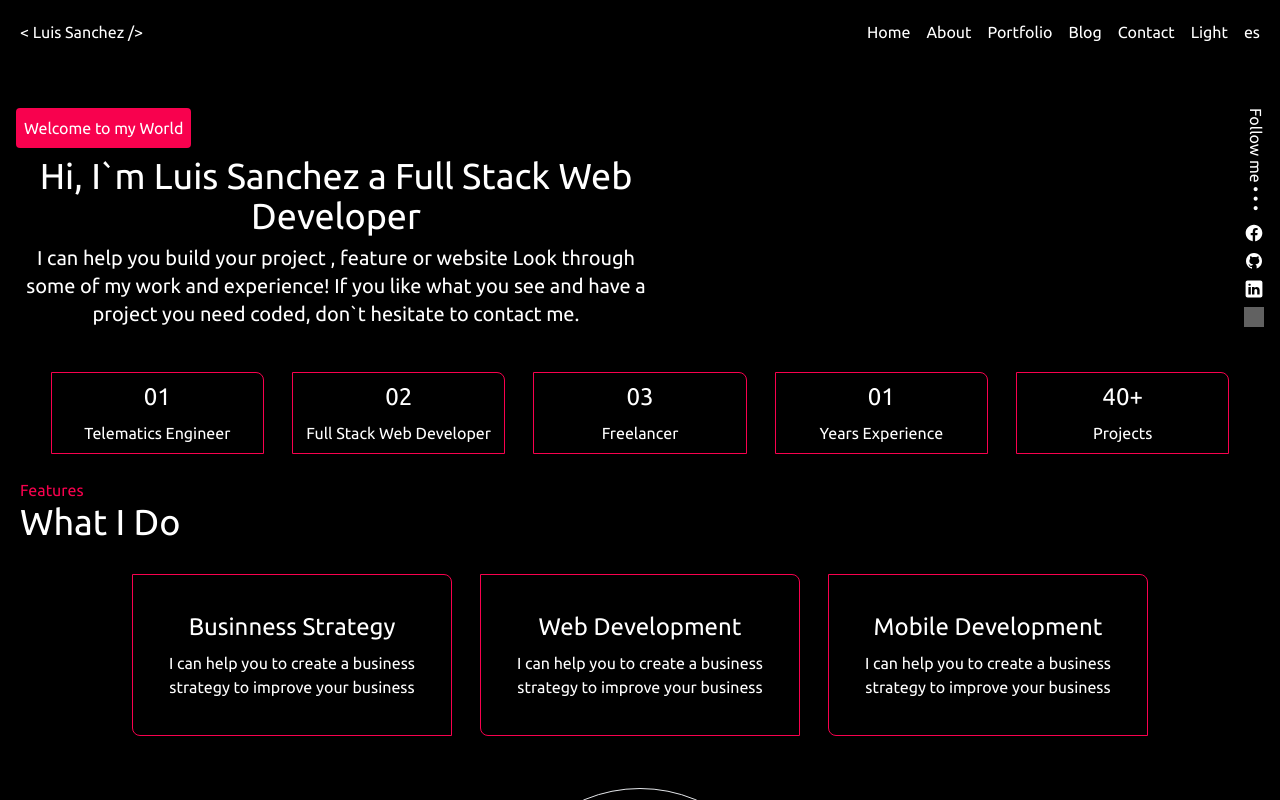
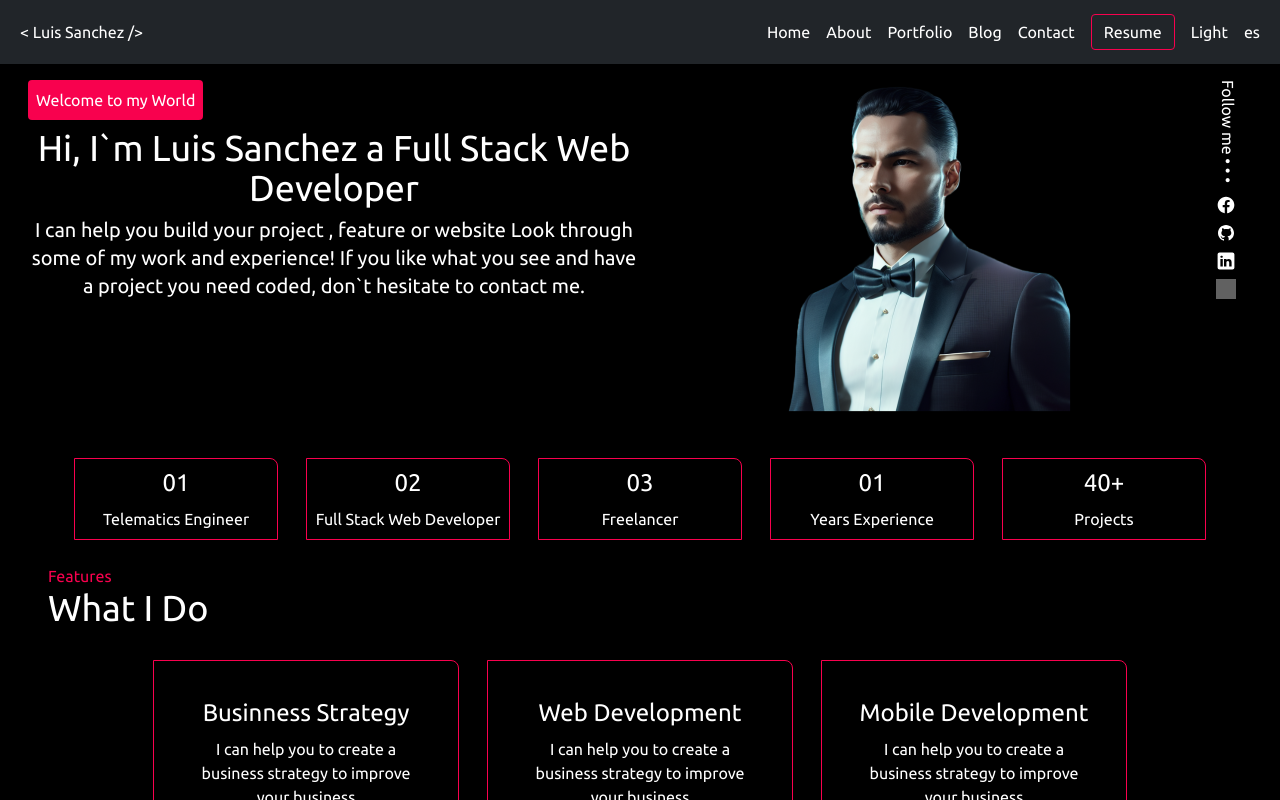
Before and after one commit to sanieni6/ReactPortfolio, a React (Vite) app: page / in a window 1280 px wide. Shown: the top 800 px of the page. Built offline with nearby package versions, Linux system fonts and the light colour scheme; grey boxes are pictures that could not be loaded.

Commit message:
refactor header

```diff
--- a/package.json
+++ b/package.json
@@ -10,6 +10,7 @@
     "preview": "vite preview"
   },
   "dependencies": {
+    "@material-tailwind/react": "^2.0.8",
     "@reduxjs/toolkit": "^1.9.5",
     "react": "^18.2.0",
     "react-dom": "^18.2.0",
--- a/src/index.css
+++ b/src/index.css
@@ -18,3 +18,23 @@
   text-align: center;
   justify-content: center;
 }
+
+.slide-button {
+  display: inline-block;
+  width: 100px;
+  height: 50px;
+  background-color: #000;
+  color: #fff;
+  font-size: 18px;
+  font-weight: bold;
+  cursor: pointer;
+}
+
+.slide-button:hover {
+  background-color: #fff;
+  color: #000;
+}
+
+.mheader {
+  margin-top: 64px;
+}
--- a/src/languages/en.json
+++ b/src/languages/en.json
@@ -7,7 +7,8 @@
             "services":"Services",
             "blog":"Blog",
             "dark":"Dark",
-            "light":"Light"
+            "light":"Light",
+            "resume" : "Resume"
         },
         "home":{
             "firstSub":"Welcome to my World",
--- a/src/languages/es.json
+++ b/src/languages/es.json
@@ -7,7 +7,8 @@
         "services":"Servicios",
         "blog":"Blog",
         "dark":"Oscuro",
-        "light":"Claro"
+        "light":"Claro",
+        "resume" : "Resume"
     },
     "home":{
         "firstSub":"Bienvenido a mi mundo",
--- a/src/routes/About.jsx
+++ b/src/routes/About.jsx
@@ -238,7 +238,7 @@ const About = () => {
   };
 
   return (
-    <div className="w-full">
+    <div className="w-full mheader">
       <div className="flex flex-row w-full justify-between  my-7 h-max py-4">
         {/* who am i? */}
         <div className="flex flex-col items-start ml-7">
--- a/src/routes/Blog.jsx
+++ b/src/routes/Blog.jsx
@@ -3,7 +3,7 @@ import construction from "../images/under-construction.gif"
 const Blog = () => {
 
     return (
-        <div className= "flex w-full items-center justify-center">
+        <div className= "flex w-full items-center justify-center mheader">
             <iframe src={construction} className="w-3/4 h-screen" ></iframe>
 
         </div>
--- a/src/routes/Contact.jsx
+++ b/src/routes/Contact.jsx
@@ -20,7 +20,7 @@ const Contact = () => {
     );
 
     return (
-        <div className="w-full flex flex-col justify-center items-center">
+        <div className="w-full flex flex-col justify-center items-center mheader">
             <div className="w-3/4 mt-7">
                 <h3 className={`${darkMode? 'text-lightText':'text-darkText'}`}>{currentLanguage.contact.secondTitle}</h3>
                 <h2 className={`${darkMode? 'text-lightText':'text-darkText'} text-2xl`}>{currentLanguage.contact.mainTitle}</h2>
--- a/src/routes/Footer.jsx
+++ b/src/routes/Footer.jsx
@@ -18,7 +18,7 @@ const Footer = () => {
         </div>
     );
     return (
-        <footer className='w-full flex flex-col '>
+        <footer className='w-full flex flex-col px-7'>
             {/* personal info */}
             <div className='w-full flex flex-row justify-between items-center'>
                     <div>
--- a/src/routes/Header.jsx
+++ b/src/routes/Header.jsx
@@ -24,7 +24,7 @@ const Header = () => {
 
 
     return (
-        <header className={`flex flex-row justify-between w-full ${darkMode? 'bg-lightMain':'bg-darkMain'} p-5`} >
+        <header className={`flex flex-row justify-between w-full ${darkMode? 'bg-lightMain':'bg-darkThird'} p-5 fixed top-0 left-0 z-10`} >
             <h1 className={`${darkMode? 'text-lightText':'text-darkText'}`}>&lt; Luis Sanchez /&gt;</h1>
             <nav className='flex'>
                 <ul className='flex flex-row gap-4'>
@@ -44,6 +44,9 @@ const Header = () => {
                         <NavLink to="/Contact" className={`${darkMode? 'text-lightText':'text-darkText'}`}>{currentLanguage.header.contact}</NavLink>
                     </li>
                     <li>
+                        <a href="https://docs.google.com/document/d/18wiUSsQHfWPmb2Ba24ylWVNkTu2uVvTIgD-eTbi7zLw/edit?usp=sharing" className={`${darkMode? 'text-lightText':'text-darkText'} border py-2 px-3 rounded ${darkMode? 'border-lightSecond':'border-darkSecond'}`}>{currentLanguage.header.resume}</a>
+                    </li>
+                    <li>
                         <button onClick={handleClick} className={`${darkMode? 'text-lightText':'text-darkText'}`}>
                             {darkMode? currentLanguage.header.dark : currentLanguage.header.light}
                         </button>
--- a/src/routes/Home.jsx
+++ b/src/routes/Home.jsx
@@ -3,6 +3,8 @@ import facebook from '../images/icons8-facebook.svg';
 import github from '../images/icons8-github.svg';
 import linkedin from '../images/icons8-linkedin.svg';
 import medium from '../images/medium.svg';
+import portrait from "../images/portrait2.png";
+
 const Home = () => {
     const { darkMode } = useSelector((store) => store.mode);
     const { currentLanguage } = useSelector((store) => store.languages);
@@ -17,7 +19,7 @@ const Home = () => {
     );
 
     const valuableCarussel = () => (
-        <div className='w-full flex flex-row justify-center gap-7 my-6'>
+        <div className='w-full flex flex-row justify-center gap-7 my-6 px-7'>
             {Object.keys(currentLanguage.home.carusel).map((key) => (
                 <div key={key} className= {`border-solid border ${darkMode? 'border-lightSecond':'border-darkSecond'} p-2 w-1/6 rounded-tr-lg` }>
                     <h3 className={`${darkMode? 'text-lightText':'text-darkText'} text-2xl mb-2`}>{currentLanguage.home.carusel[key].amount}</h3>
@@ -28,7 +30,7 @@ const Home = () => {
     );
 
     const features = () => (
-        <div className='w-full my-6 flex flex-col gap-2'>
+        <div className='w-full my-6 flex flex-col gap-2 px-7'>
             <div className='self-start ml-5 flex flex-col items-start'>
                 <p className={`${darkMode? 'text-lightSecond':'text-darkSecond'} `}>{currentLanguage.home.featureTitle}</p>
                 <h2 className={`${darkMode? 'text-lightText':'text-darkText'} text-4xl`}>{currentLanguage.home.featureSub}</h2>
@@ -46,12 +48,15 @@ const Home = () => {
     );
 
     return (
-        <div className='w-full' >
-            <div className='flex flex-row w-full justify-between  my-7 h-max py-4'>
-                <div className='w-2/4 ml-4 flex flex-col gap-2'>
+        <div className='w-full mheader' >
+            <div className='flex flex-row w-full justify-between  my-7 h-max py-4 px-7'>
+                <div className='w-2/4 flex flex-col gap-2'>
                     <p className={`${darkMode? 'text-lightText':'text-darkText'} ${darkMode? 'bg-lightSecond':'bg-darkSecond'} w-max rounded p-2`}>{currentLanguage.home.firstSub}</p>
                     <h1 className={`${darkMode? 'text-lightText':'text-darkText'} text-4xl`}>{currentLanguage.home.mainTitle}</h1>
                     <p className={`${darkMode? 'text-lightText':'text-darkText'} text-xl`}>{currentLanguage.home.secondSub}</p>
+                </div>
+                <div>
+                    <img src={portrait} alt="Luis Sanchez" />
                 </div>
                 <div className='mr-3'>
                     <p className={`${darkMode? 'text-lightText':'text-darkText'} vertical-text mb-3`}>{currentLanguage.home.followMe}</p>
--- a/src/routes/Portfolio.jsx
+++ b/src/routes/Portfolio.jsx
@@ -50,7 +50,7 @@ const Portfolio = () => {
         });
     };
     return (
-        <div className="w-full flex flex-col justify-center items-center">
+        <div className="w-full flex flex-col justify-center items-center mheader">
         <div>
             <h2 className={`${darkMode? 'text-lightText':'text-darkText'} text-3xl mb-5`}>{currentLanguage.projects.title}</h2>
         </div>
```
Also changed, not shown: 1 other file (tests, documents, lock files or other folders).
